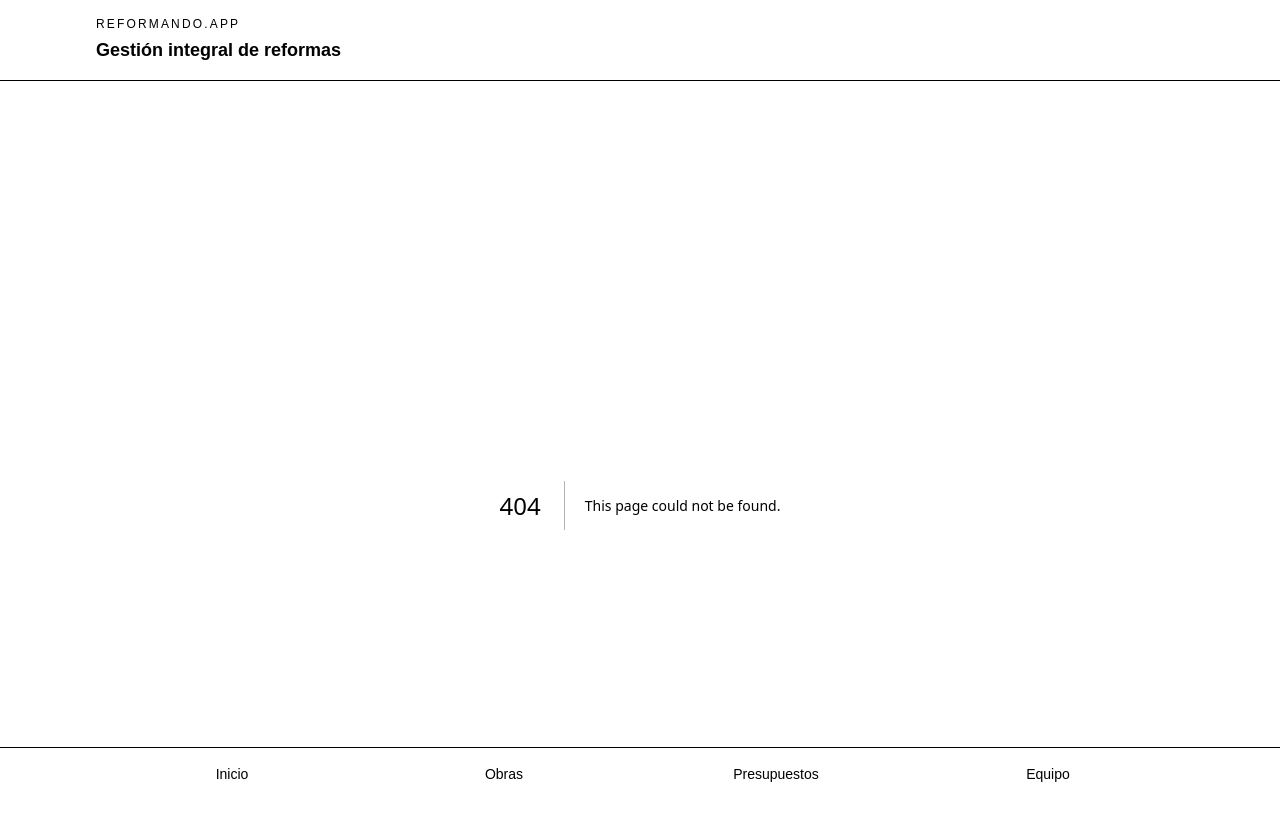
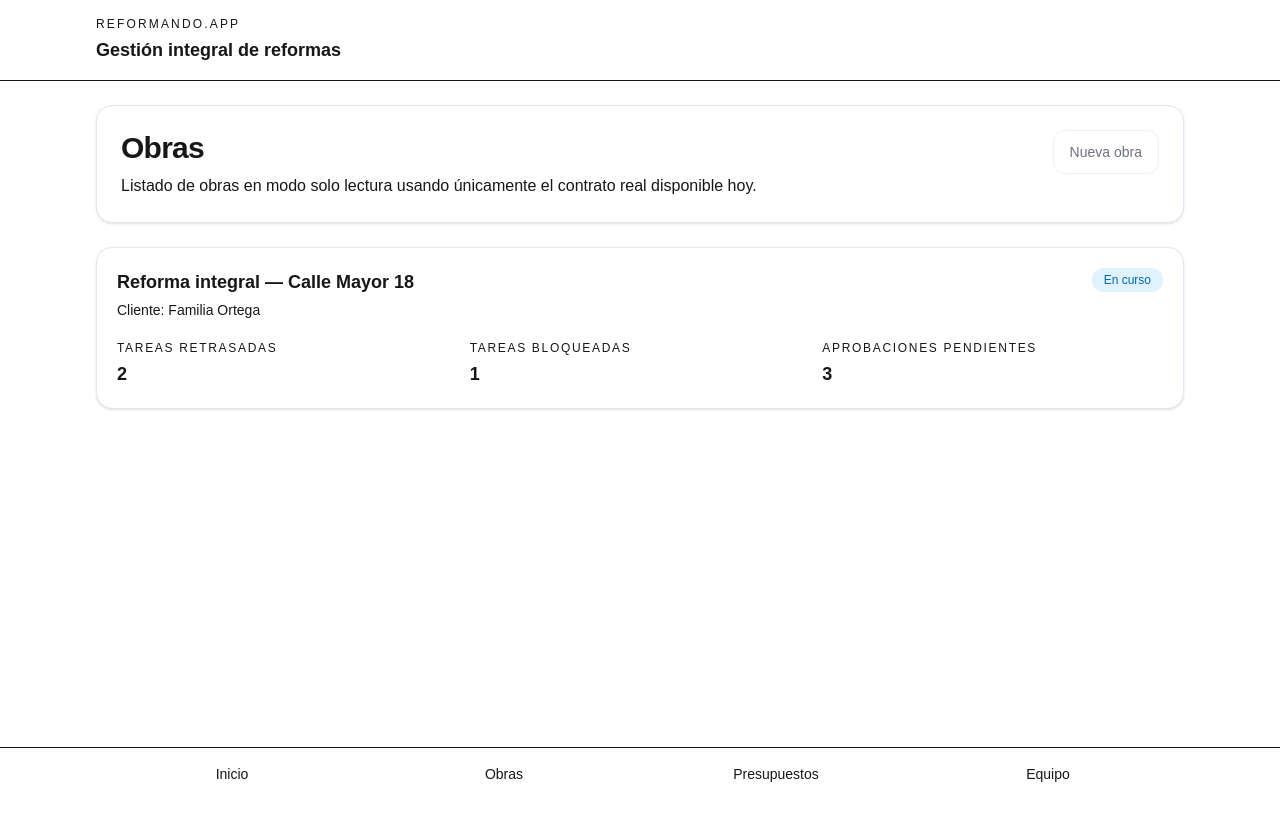
Before and after one commit to ReformandoPro/reforapp, a Next.js app: page /projects in a window 1280 px wide. Before the commit this address had no page. Shown: the top 820 px of the page. Built offline with nearby package versions, Linux system fonts and the light colour scheme.

Commit message:
feat(ui): add readonly projects list page

```diff
--- /dev/null
+++ b/src/app/projects/page.tsx
@@ -0,0 +1,118 @@
+import { Badge } from "@/components/ui/Badge";
+import { Button } from "@/components/ui/Button";
+import { Card } from "@/components/ui/Card";
+import { EmptyState } from "@/components/ui/EmptyState";
+import { getProjectCards } from "@/lib/services/projects";
+import type { ProjectStatus } from "@/lib/domain/projects/status";
+
+const statusLabels: Record<ProjectStatus, string> = {
+  lead: "Lead",
+  budgeting: "Presupuestando",
+  approved: "Aprobado",
+  scheduled: "Planificado",
+  in_progress: "En curso",
+  paused: "Pausado",
+  completed: "Completado",
+  delivered: "Entregado",
+  closed: "Cerrado",
+  cancelled: "Cancelado",
+};
+
+const statusTones: Record<
+  ProjectStatus,
+  "neutral" | "success" | "warning" | "danger" | "info"
+> = {
+  lead: "neutral",
+  budgeting: "warning",
+  approved: "info",
+  scheduled: "info",
+  in_progress: "info",
+  paused: "warning",
+  completed: "success",
+  delivered: "success",
+  closed: "neutral",
+  cancelled: "danger",
+};
+
+export default function ProjectsPage() {
+  const projects = getProjectCards();
+
+  return (
+    <section className="mx-auto flex w-full max-w-6xl flex-col gap-6">
+      <Card className="border-[var(--border-subtle)] bg-[var(--bg-surface)] p-6 text-[var(--text-primary)] shadow-none">
+        <div className="flex flex-col gap-4 sm:flex-row sm:items-start sm:justify-between">
+          <div className="max-w-2xl">
+            <h1 className="text-2xl font-semibold tracking-tight sm:text-3xl">
+              Obras
+            </h1>
+            <p className="mt-2 text-sm text-[var(--text-secondary)] sm:text-base">
+              Listado de obras en modo solo lectura usando únicamente el
+              contrato real disponible hoy.
+            </p>
+          </div>
+
+          <Button disabled aria-disabled="true" variant="secondary">
+            Nueva obra
+          </Button>
+        </div>
+      </Card>
+
+      {projects.length === 0 ? (
+        <EmptyState
+          title="No hay obras todavía"
+          description="Cuando exista una obra activa, aparecerá aquí para que puedas seguir su estado."
+        />
+      ) : (
+        <div className="grid gap-4">
+          {projects.map((project) => (
+            <Card
+              key={project.id}
+              className="border-[var(--border-subtle)] bg-[var(--bg-surface)] p-5 text-[var(--text-primary)] shadow-none"
+            >
+              <div className="flex flex-col gap-4 sm:flex-row sm:items-start sm:justify-between">
+                <div>
+                  <h2 className="text-lg font-semibold text-[var(--text-primary)]">
+                    {project.name}
+                  </h2>
+                  <p className="mt-1 text-sm text-[var(--text-secondary)]">
+                    Cliente: {project.clientName}
+                  </p>
+                </div>
+                <Badge tone={statusTones[project.status]}>
+                  {statusLabels[project.status]}
+                </Badge>
+              </div>
+
+              <div className="mt-5 grid gap-3 sm:grid-cols-3">
+                <div>
+                  <p className="text-xs uppercase tracking-[0.14em] text-[var(--text-tertiary)]">
+                    Tareas retrasadas
+                  </p>
+                  <p className="mt-1 text-lg font-semibold text-[var(--text-primary)]">
+                    {project.delayedTasksCount}
+                  </p>
+                </div>
+                <div>
+                  <p className="text-xs uppercase tracking-[0.14em] text-[var(--text-tertiary)]">
+                    Tareas bloqueadas
+                  </p>
+                  <p className="mt-1 text-lg font-semibold text-[var(--text-primary)]">
+                    {project.blockedTasksCount}
+                  </p>
+                </div>
+                <div>
+                  <p className="text-xs uppercase tracking-[0.14em] text-[var(--text-tertiary)]">
+                    Aprobaciones pendientes
+                  </p>
+                  <p className="mt-1 text-lg font-semibold text-[var(--text-primary)]">
+                    {project.pendingApprovalsCount}
+                  </p>
+                </div>
+              </div>
+            </Card>
+          ))}
+        </div>
+      )}
+    </section>
+  );
+}
```
